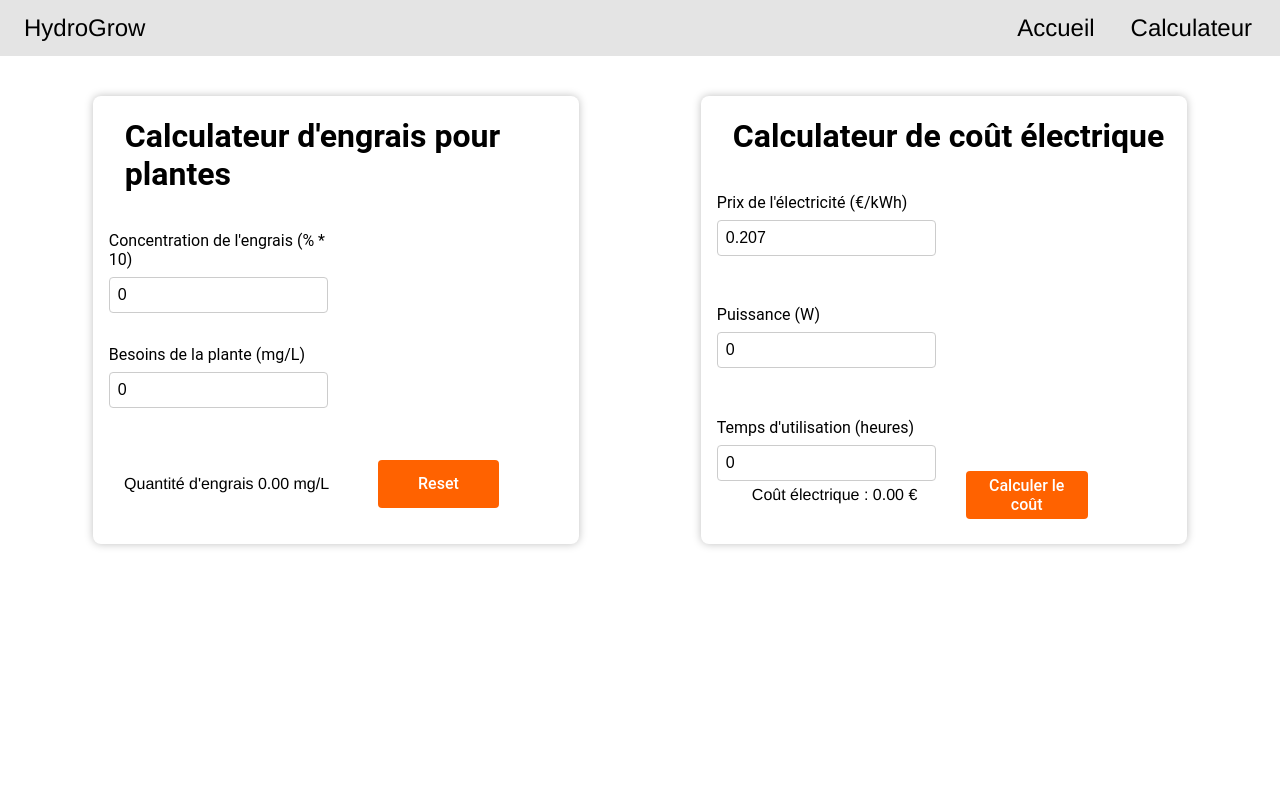
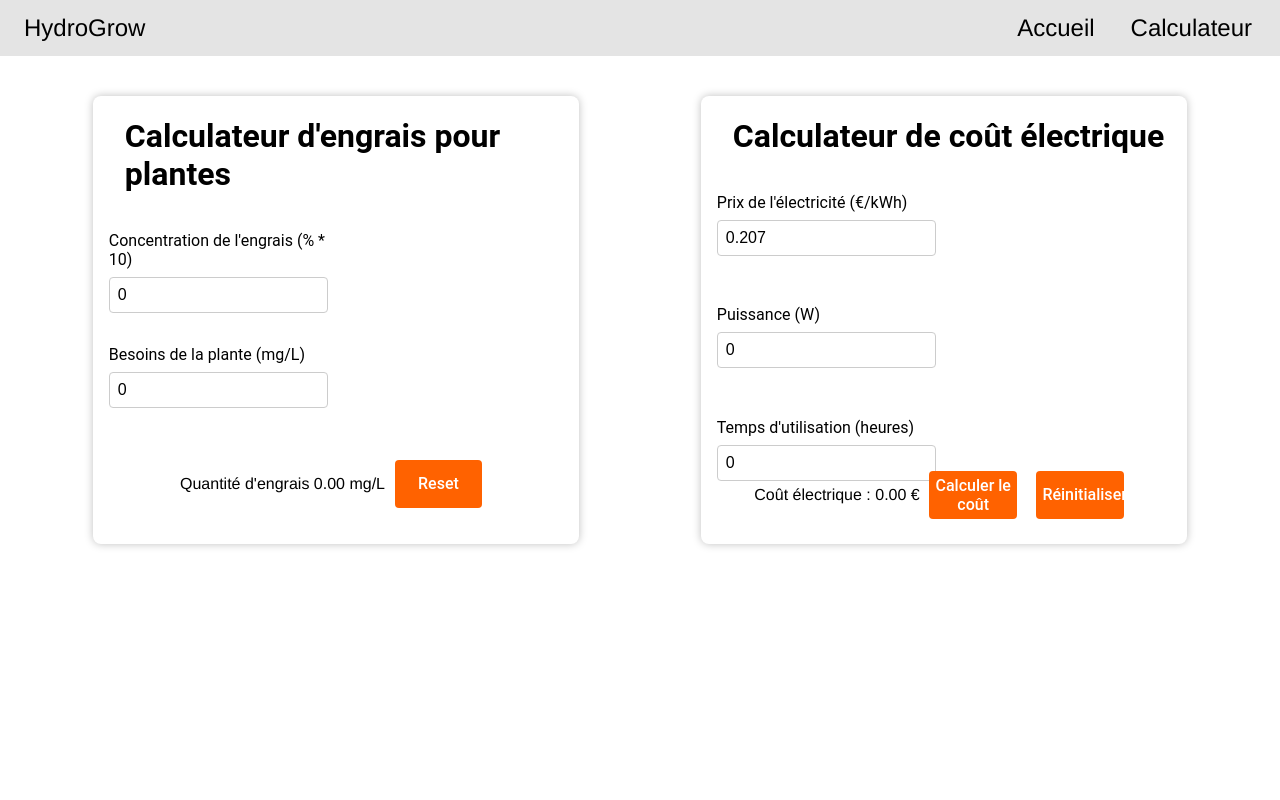
Before and after one commit to SudTech-Innovations/HydroGrow_FrontEnd, a React (Create React App) app in the folder hydrogrow/: page /calc in a window 1280 px wide. Shown: the top 800 px of the page. Built offline with nearby package versions, Linux system fonts and the light colour scheme.

Commit message:
add reset button

```diff
--- a/hydrogrow/src/pages/Calc/Calculateur.css
+++ b/hydrogrow/src/pages/Calc/Calculateur.css
@@ -108,10 +108,10 @@
 }
 
 .module-container button {
-    width: 25%;
+    width: 18%;
     height: 3rem;
-    margin-right: 10%;
-    margin-left: 10%;
+    margin-right: 2%;
+    margin-left: 2%;
     border-radius: 0.25rem;
     border: none;
     background-color: #ff6200;
--- a/hydrogrow/src/pages/Calc/Modules/PrixElectricite.jsx
+++ b/hydrogrow/src/pages/Calc/Modules/PrixElectricite.jsx
@@ -1,15 +1,21 @@
 import React, { useState } from "react";
 
 const PrixElectricite = () => {
-  const defaultPrice = 0.207; // Prix par défaut en euros par kWh
+  const defaultPrice = 0.207;
   const [price, setPrice] = useState(defaultPrice);
   const [power, setPower] = useState(0);
   const [usageTime, setUsageTime] = useState(0);
   const [electricityCost, setElectricityCost] = useState("0.00");
 
   const calculateCost = () => {
-    const cost = (power * usageTime * price) / 1000; // Coût en euros
-    setElectricityCost(cost.toFixed(2)); // Fixer à deux décimales
+    const cost = (power * usageTime * price) / 1000;
+    setElectricityCost(cost.toFixed(2));
+  };
+
+  const resetValues = () => {
+    setPower(0);
+    setUsageTime(0);
+    setElectricityCost("0.00");
   };
 
   return (
@@ -51,6 +57,7 @@ const PrixElectricite = () => {
           <p>Coût électrique : {electricityCost} €</p>
         </div>
         <button onClick={calculateCost}>Calculer le coût</button>
+        <button onClick={resetValues}>Réinitialiser</button>
       </div>
     </div>
   );
```
